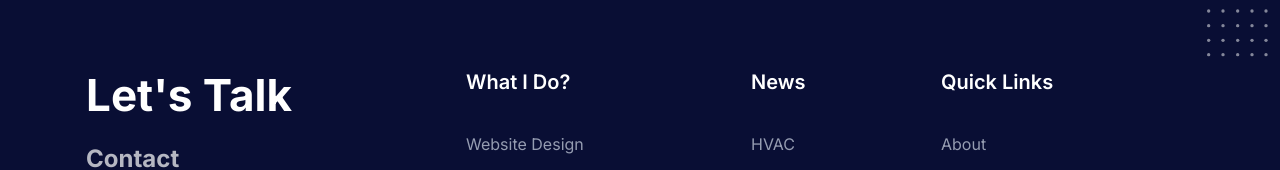
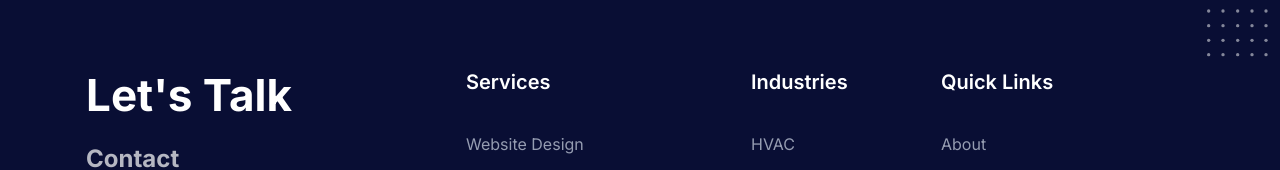
Before and after one commit to pal-palych/leadrevs, a Next.js app: page / in a window 1280 px wide. Shown: the part 6187-6357 px from the top of the page. Built offline with nearby package versions, Linux system fonts and the light colour scheme; no server answers.

Commit message:
Fix footer column headers: Services, Industries, Quick Links

```diff
--- a/src/components/Footer/index.tsx
+++ b/src/components/Footer/index.tsx
@@ -19,7 +19,7 @@ export default function Footer() {
           <div className="w-full px-4 md:w-1/2 lg:w-3/12">
             <div className="mb-10">
               <h3 className="mb-9 text-xl font-semibold text-white">
-                What I Do?
+                Services
               </h3>
               <ul className="space-y-3">
                 {footerLinks.map((linkItem) => (
@@ -30,7 +30,7 @@ export default function Footer() {
           </div>
           <div className="w-full px-4 md:w-1/2 lg:w-2/12">
             <div className="mb-10">
-              <h3 className="mb-9 text-xl font-semibold text-white">News</h3>
+              <h3 className="mb-9 text-xl font-semibold text-white">Industries</h3>
               <ul className="space-y-3">
                 {footerNewsData.map((linkItem) => (
                   <FooterLinkItem key={linkItem?.id} linkItem={linkItem} />
```
